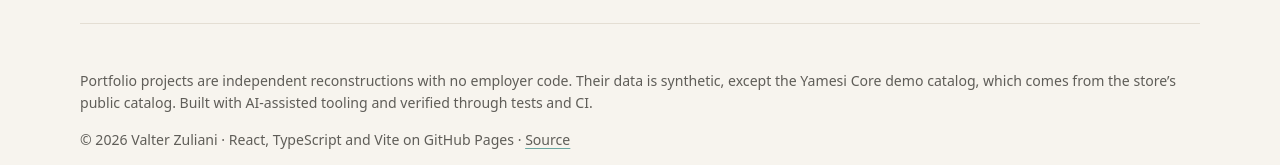
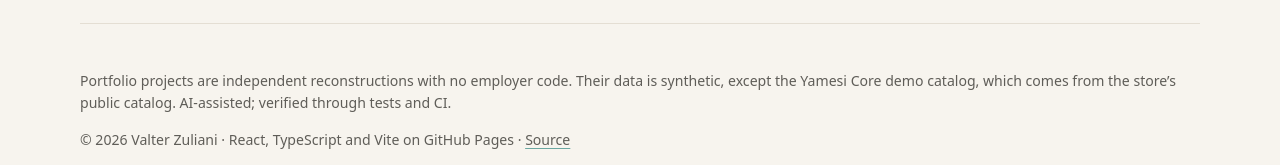
Before and after one commit to vzuliani97/vzuliani97.github.io, a React (Vite) app: page / in a window 1280 px wide. Shown: the part 6577-6742 px from the top of the page. Built offline with nearby package versions, Linux system fonts and the light colour scheme.

Commit message:
chore: local demos listen on localhost only; shorter provenance note

```diff
--- a/src/content.ts
+++ b/src/content.ts
@@ -40,8 +40,8 @@ export const ui = {
     es: 'Medellín, Colombia · Autorizado para trabajar en Europa · Disponible para trabajo remoto y reubicación',
   },
   provenance: {
-    en: 'Portfolio projects are independent reconstructions with no employer code. Their data is synthetic, except the Yamesi Core demo catalog, which comes from the store’s public catalog. Built with AI-assisted tooling and verified through tests and CI.',
-    es: 'Los proyectos del portafolio son reconstrucciones independientes sin código de empleadores. Sus datos son ficticios, salvo el catálogo de demostración de Yamesi Core, que viene del catálogo público de la tienda. Construidos con herramientas asistidas por IA y verificados con pruebas y CI.',
+    en: 'Portfolio projects are independent reconstructions with no employer code. Their data is synthetic, except the Yamesi Core demo catalog, which comes from the store’s public catalog. AI-assisted; verified through tests and CI.',
+    es: 'Los proyectos del portafolio son reconstrucciones independientes sin código de empleadores. Sus datos son ficticios, salvo el catálogo de demostración de Yamesi Core, que viene del catálogo público de la tienda. Asistidos por IA y verificados con pruebas y CI.',
   },
   notFound: { en: 'This page does not exist.', es: 'Esta página no existe.' },
   purpose: { en: 'What it is for', es: 'Para qué sirve' },
```
Also changed, not shown: 1 other file (tests, documents, lock files or other folders).
